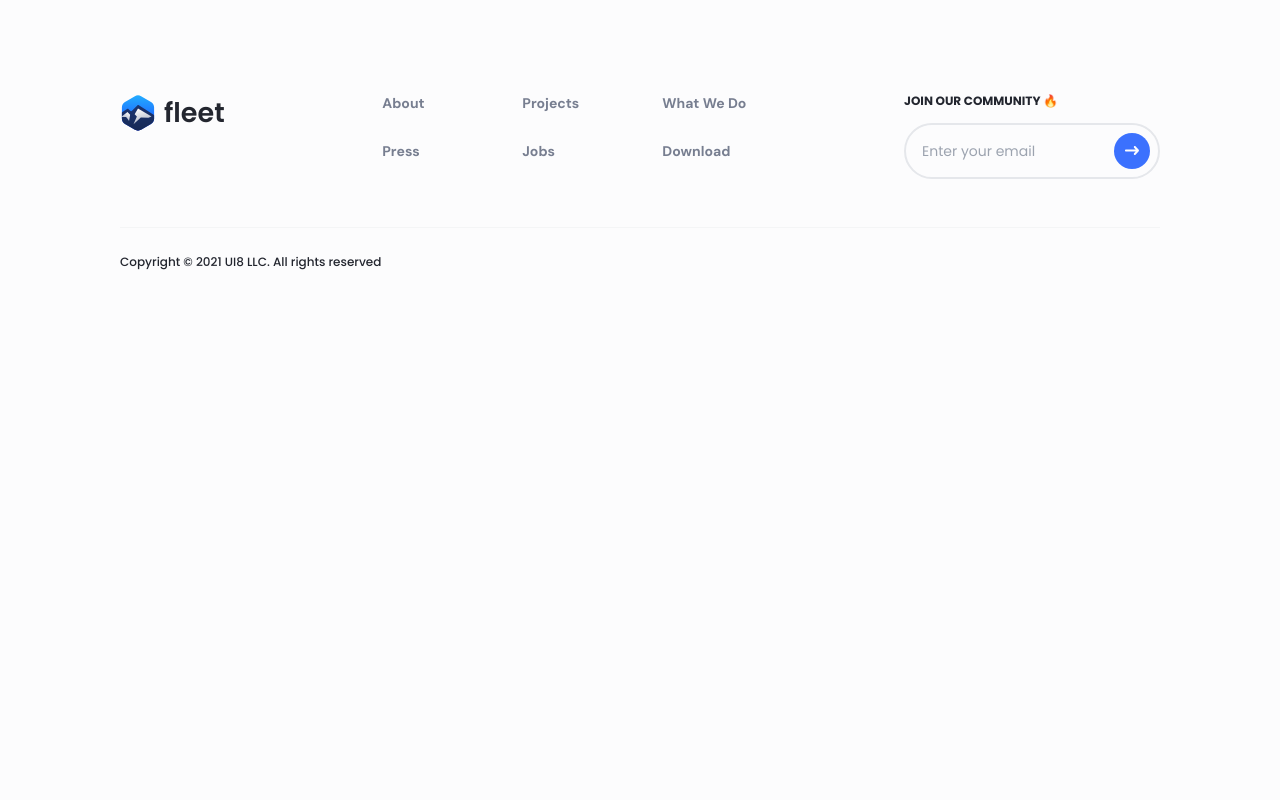
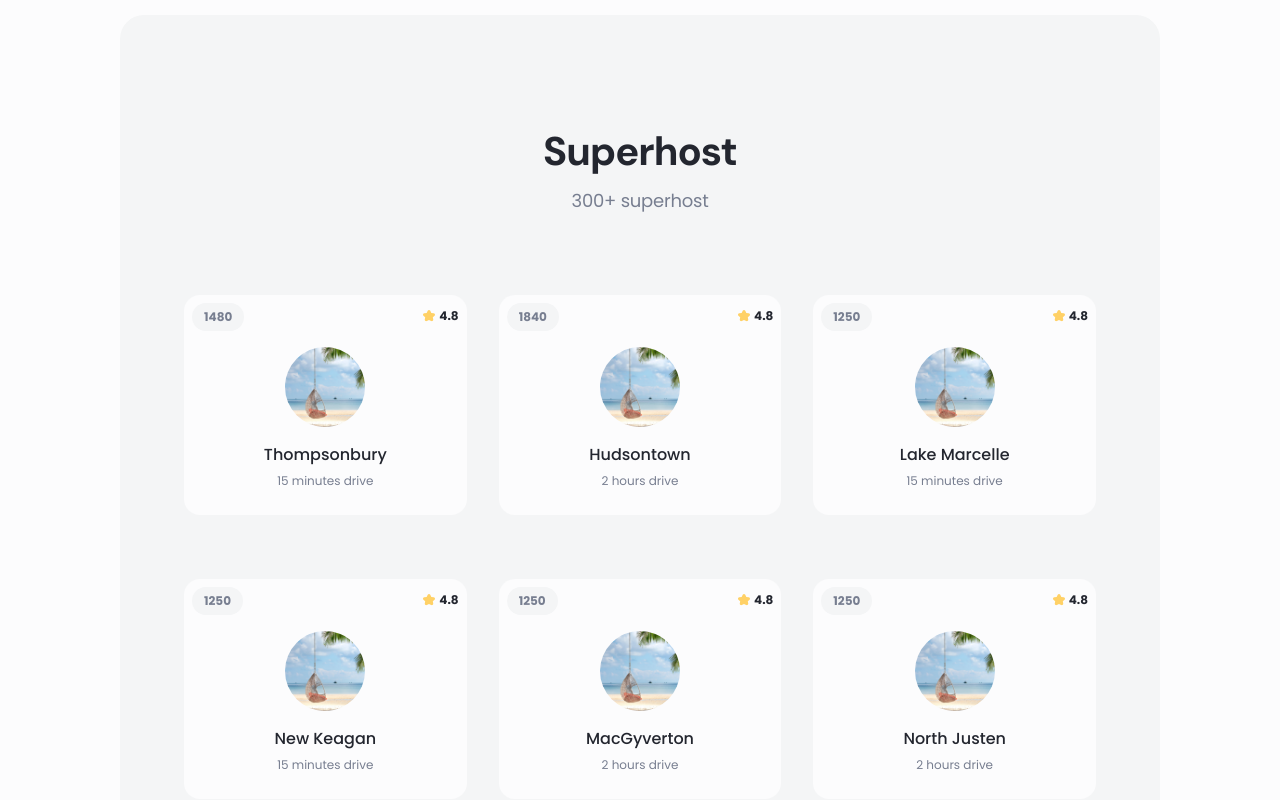
Before and after one commit to hasanlashgari01/fleet-react, a React (Vite) app: page /category in a window 1280 px wide. Shown: the part 2920-3720 px from the top of the page. Before the commit the page ends 3216 px from the top, so only its background shows below. Built offline with nearby package versions, Linux system fonts and the light colour scheme.

Commit message:
superhost section

```diff
--- /dev/null
+++ b/src/components/Host.jsx
@@ -0,0 +1,54 @@
+import SectionTop from "./SectionTop";
+
+function Host({ title, description, score }) {
+    const data = [
+        { id: 1, count: 1480, title: "Thompsonbury", time: "15 minutes" },
+        { id: 2, count: 1840, title: "Hudsontown", time: "2 hours" },
+        { id: 3, count: 1250, title: "Lake Marcelle", time: "15 minutes" },
+        { id: 4, count: 1250, title: "New Keagan", time: "15 minutes" },
+        { id: 5, count: 1250, title: "MacGyverton", time: "2 hours" },
+        { id: 6, count: 1250, title: "North Justen", time: "2 hours" },
+        { id: 7, count: 1250, title: "Port Elyseberg", time: "15 minutes" },
+        { id: 8, count: 1250, title: "Danielmouth", time: "2 hours" },
+        { id: 9, count: 1250, title: "Russelville", time: "15 minutes" },
+    ];
+
+    return (
+        <div className="p-16 lg:py-28 bg-neutral-7 dark:bg-neutral-1 dark:border-2 border-neutral-2 rounded-3xl">
+            <SectionTop title={title} description={description} />
+            <div className="grid grid-cols-1 sm:grid-cols-2 lg:grid-cols-3 2xl:grid-cols-4 my-10 lg:mt-20 lg:mb-0 2xl: gap-x-8 gap-y-16">
+                {data.map((item) => (
+                    <div
+                        key={item.id}
+                        className="relative flex flex-col items-center w-full p-2 pb-6 bg-neutral-8 dark:bg-neutral-2 rounded-2xl"
+                    >
+                        {score && (
+                            <span className="absolute flex items-center gap-x-1 top-[11px] right-2 text-neutral-2 dark:text-neutral-8 font-PoppinsBold text-xs/5 rounded-[32px]">
+                                <svg className="w-3 h-3" >
+                                    <use href="#star"></use>
+                                </svg>
+                                {score}
+                            </span>
+                        )}
+                        <span className="self-start bg-neutral-7 dark:bg-neutral-1 py-2 px-3 text-neutral-4 font-PoppinsBold text-xs/3 rounded-[32px]">
+                            {item.count}
+                        </span>
+                        <img
+                            src="/src/assets/images/products/nearby-product.jpg"
+                            alt=""
+                            className="my-4 w-20 h-20 object-cover rounded-full"
+                        />
+                        <h3 className="text-neutral-2 dark:text-neutral-8 font-PoppinsMedium text-base">
+                            {item.title}
+                        </h3>
+                        <h5 className="mt-1 mb-10 lg:mb-0 text-neutral-4 font-PoppinsRegular text-xs/5">
+                            {item.time} drive
+                        </h5>
+                    </div>
+                ))}
+            </div>
+        </div>
+    );
+}
+
+export default Host;
--- a/src/pages/Category/Category.jsx
+++ b/src/pages/Category/Category.jsx
@@ -2,6 +2,7 @@ import Hero from "../home/Hero";
 import Breadcrumbs from "../../components/Breadcrumbs";
 import Header from "./Header";
 import Products from "./Products";
+import SuperHost from "./SuperHost";
 
 function Category() {
     return (
@@ -11,6 +12,7 @@ function Category() {
                 <Breadcrumbs />
                 <Header />
                 <Products />
+                <SuperHost />
             </div>
         </>
     );
--- /dev/null
+++ b/src/pages/Category/Superhost.jsx
@@ -0,0 +1,11 @@
+import Host from "../../components/Host";
+
+function SuperHost() {
+    return (
+        <>
+            <Host title="Superhost" description="300+ superhost" score={4.8} />
+        </>
+    );
+}
+
+export default SuperHost;
--- a/src/pages/home/ExploreNearby.jsx
+++ b/src/pages/home/ExploreNearby.jsx
@@ -1,33 +1,9 @@
-import SectionTop from "../../components/SectionTop";
+import Host from "../../components/Host";
 
 function ExploreNearby() {
-    const data = [
-        { id: 1, count: 1480, title: "Thompsonbury", time: "15 minutes" },
-        { id: 2, count: 1840, title: "Hudsontown", time: "2 hours" },
-        { id: 3, count: 1250, title: "Lake Marcelle", time: "15 minutes" },
-        { id: 4, count: 1250, title: "New Keagan", time: "15 minutes" },
-        { id: 5, count: 1250, title: "MacGyverton", time: "2 hours" },
-        { id: 6, count: 1250, title: "North Justen", time: "2 hours" },
-        { id: 7, count: 1250, title: "Port Elyseberg", time: "15 minutes" },
-        { id: 8, count: 1250, title: "Danielmouth", time: "2 hours" },
-        { id: 9, count: 1250, title: "Russelville", time: "15 minutes" },
-    ];
-
     return (
-        <div className="container py-16 lg:py-28 bg-neutral-7 dark:bg-neutral-1 dark:border-2 border-neutral-2 rounded-3xl">
-            <SectionTop title="Explore nearby" description="10,789 beautiful places to go" />
-            <div className="grid grid-cols-1 xs:grid-cols-2 md:grid-cols-3 lg:grid-cols-4 2xl:grid-cols-5 my-10 lg:mt-20 lg:mb-0 2xl: gap-x-8 gap-y-16">
-                {data.map((item) => (
-                    <div key={item.id} className="flex flex-col items-center p-2 pb-6 bg-neutral-8 dark:bg-neutral-2 rounded-2xl">
-                        <span className="self-start bg-neutral-7 dark:bg-neutral-1 py-2 px-3 text-neutral-4 font-PoppinsBold text-xs/3 rounded-[32px]">
-                            {item.count}
-                        </span>
-                        <img src="/src/assets/images/products/nearby-product.jpg" alt="" className="my-4 w-20 h-20 object-cover rounded-full" />
-                        <h3 className="text-neutral-2 dark:text-neutral-8 font-PoppinsMedium text-base">{item.title}</h3>
-                        <h5 className="mt-1 mb-10 lg:mb-0 text-neutral-4 font-PoppinsRegular text-xs/5">{item.time} drive</h5>
-                    </div>
-                ))}
-            </div>
+        <div className="container" >
+            <Host title="Explore nearby" description="10,789 beautiful places to go" />
         </div>
     );
 }
--- a/src/pages/home/Host.jsx
+++ b/src/pages/home/Host.jsx
@@ -5,12 +5,14 @@ import "swiper/css";
 import "swiper/css/navigation";
 
 function Host() {
-    const data = [1, 2, 3,4];
+    const data = [1, 2, 3, 4];
 
     return (
         <div className="container py-16 lg:pt-28 lg:pb-[136px]">
             <div className="flex flex-wrap gap-6 justify-between items-center">
-                <h1 className="text-neutral-2 dark:text-neutral-8 font-DMSansBold text-[32px]/10 tracking-[-0.32px]">Best hosts</h1>
+                <h1 className="text-neutral-2 dark:text-neutral-8 font-DMSansBold text-[32px]/10 tracking-[-0.32px]">
+                    Best hosts
+                </h1>
                 <FilterDropdown title="Month">
                     <span className="py-2.5 px-3.5">Week</span>
                     <span className="py-2.5 px-3.5">Month</span>
@@ -47,15 +49,16 @@ function Host() {
                     modules={[Navigation]}
                     className="overflow-hidden"
                 >
-                    {data.map((item, index) => {
-                        return (
+                    {data.map((item, index) => (
                         <SwiperSlide key={index}>
                             <div className="relative bg-neutral-8 dark:bg-neutral-2 border border-neutral-6 dark:border-neutral-3 rounded-3xl overflow-hidden">
                                 <span className="absolute top-5 left-4 flex items-center gap-x-1 py-0.5 px-2 bg-neutral-8 dark:bg-neutral-2 rounded-3xl">
                                     <svg className="w-3 h-3">
                                         <use href="#star"></use>
                                     </svg>
-                                        <span className="text-neutral-2 dark:text-neutral-8 font-PoppinsSemiBold text-xs/5">4.9</span>
+                                    <span className="text-neutral-2 dark:text-neutral-8 font-PoppinsSemiBold text-xs/5">
+                                        4.9
+                                    </span>
                                 </span>
                                 <img
                                     src="/src/assets/images/hosts/host-1.jpg"
@@ -70,13 +73,14 @@ function Host() {
                                             className="w-full h-full aspect-square object-cover"
                                         />
                                     </div>
-                                        <h3 className="text-neutral-2 dark:text-neutral-8 font-PoppinsMedium text-base">Antone Heller</h3>
+                                    <h3 className="text-neutral-2 dark:text-neutral-8 font-PoppinsMedium text-base">
+                                        Antone Heller
+                                    </h3>
                                     <span className="mt-1 text-neutral-4 text-xs/5">Gaylordside</span>
                                 </div>
                             </div>
                         </SwiperSlide>
-                        );
-                    })}
+                    ))}
                     <div className="text-center mt-10 space-x-2">
                         <button
                             className="image-swiper-button-prev border-2 border-transparent hover:border-neutral-6 disabled:border-none rounded-full transition-all duration-300 disabled:opacity-50"
```
Lines whose indentation alone changed are shown as unchanged.
